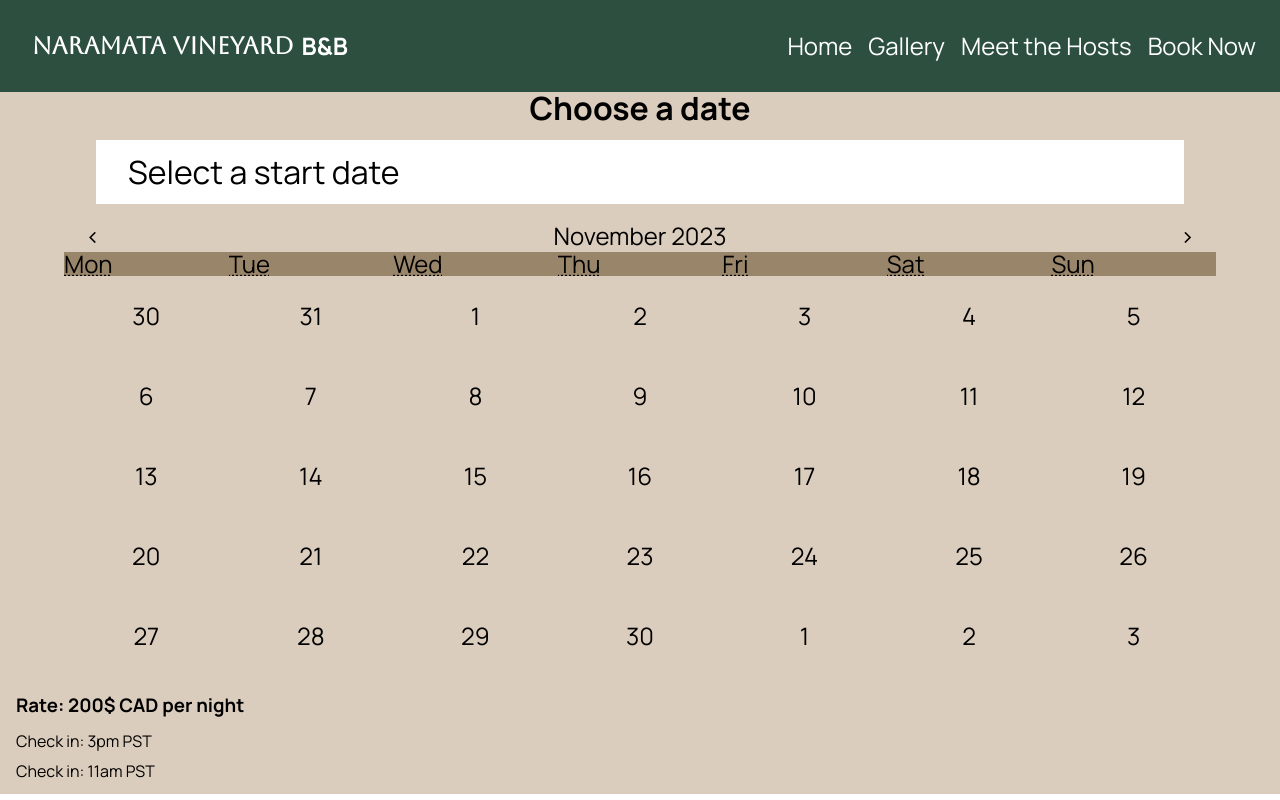
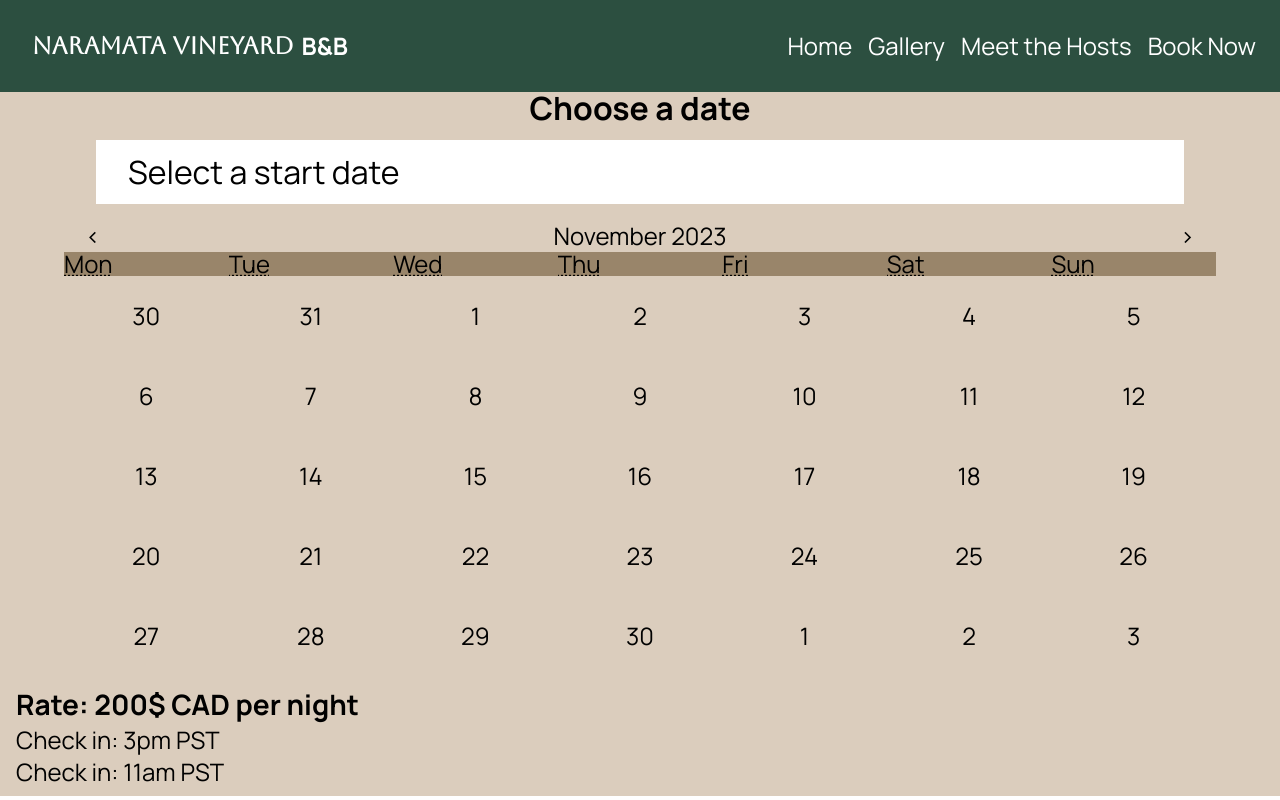
Before and after one commit to erincronie/Naramata-Vineyard, a React (Create React App) app in the folder naramata-vineyard/: page /booknow in a window 1280 px wide. Shown: the top 800 px of the page. Built offline with nearby package versions, Linux system fonts and the light colour scheme.

Commit message:
booknow has mixins

```diff
--- a/naramata-vineyard/src/pages/BookNow/BookNow.scss
+++ b/naramata-vineyard/src/pages/BookNow/BookNow.scss
@@ -6,7 +6,10 @@
     flex-direction: column;
     align-items: center;
     background-color: $accent-color;
-    font-family: $main-font;
+    @include mobile-body;
+            @include tablet {
+                @include tablet-body;
+            }
 
     &__rates {
         width: 100vw;
```
